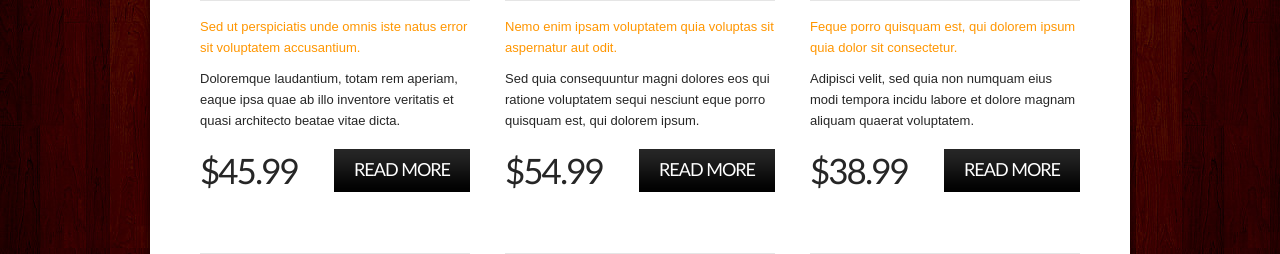
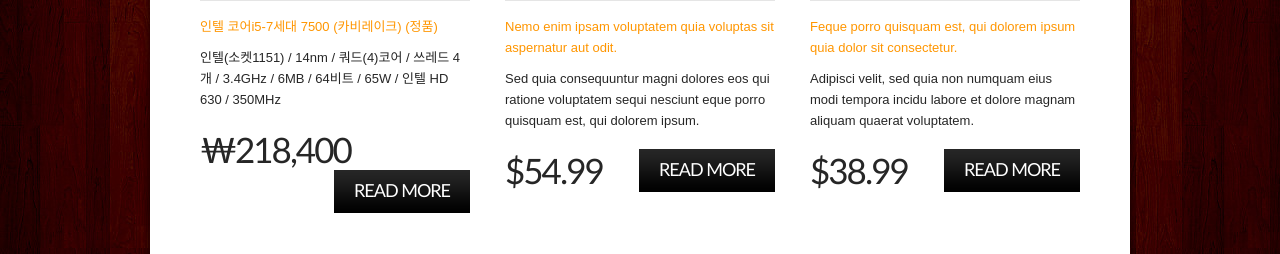
Before and after one commit to jajaspider/mall, a Django app: page /cpu/ in a window 1280 px wide. Shown: the part 724-978 px from the top of the page. Run offline with Django 3.2, Linux system fonts and the light colour scheme; some libraries are stand-ins or nearby versions; some web fonts are replaced.

Commit message:
category 페이지 수정

```diff
--- a/shopping/templates/shopping/cpu.html
+++ b/shopping/templates/shopping/cpu.html
@@ -29,12 +29,12 @@
                         <br>
                         <article class="grid_4 alpha">
                           <div class="indent-left">
-                            <figure class="frame2 p2"><img src="images/page4-img1.jpg" alt="" /></figure>
-                            <p class="color-4 prev-indent-bot">Sed ut perspiciatis unde omnis iste natus error sit voluptatem accusantium.</p>
-                            <p>Doloremque laudantium, totam rem aperiam, eaque ipsa quae ab illo inventore veritatis et quasi architecto beatae vitae dicta.</p>
+                            <figure class="frame2 p2"><img src='{% static "images/category_cpu_1.jpg" %}' alt="" /></figure>
+                            <p class="color-4 prev-indent-bot">인텔 코어i5-7세대 7500 (카비레이크) (정품)</p>
+                            <p>인텔(소켓1151) / 14nm / 쿼드(4)코어 / 쓰레드 4개 / 3.4GHz / 6MB / 64비트 / 65W / 인텔 HD 630 / 350MHz</p>
                             <div class="wrapper">
-                              <span class="price fleft">$45.99</span>
-                              <a class="button fright" href="#">Read More</a>
+                              <span class="price fleft">₩218,400</span>
+                              <a class="button fright" target="_blank" href="http://prod.danawa.com/info/?pcode=4814705&cate=112747#bookmark_product_information">Read More</a>
                             </div>
                           </div>
                         </article>
```
